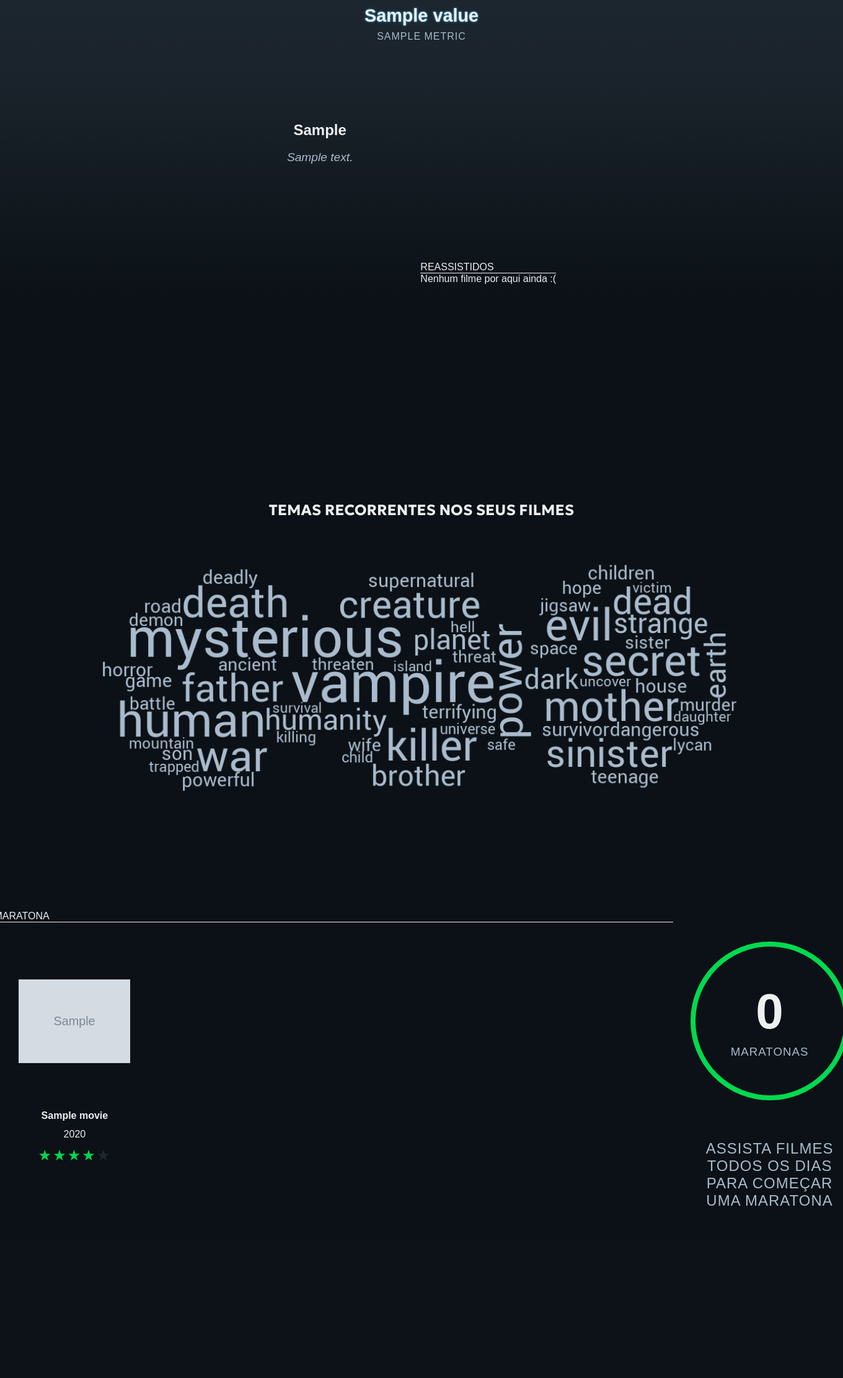
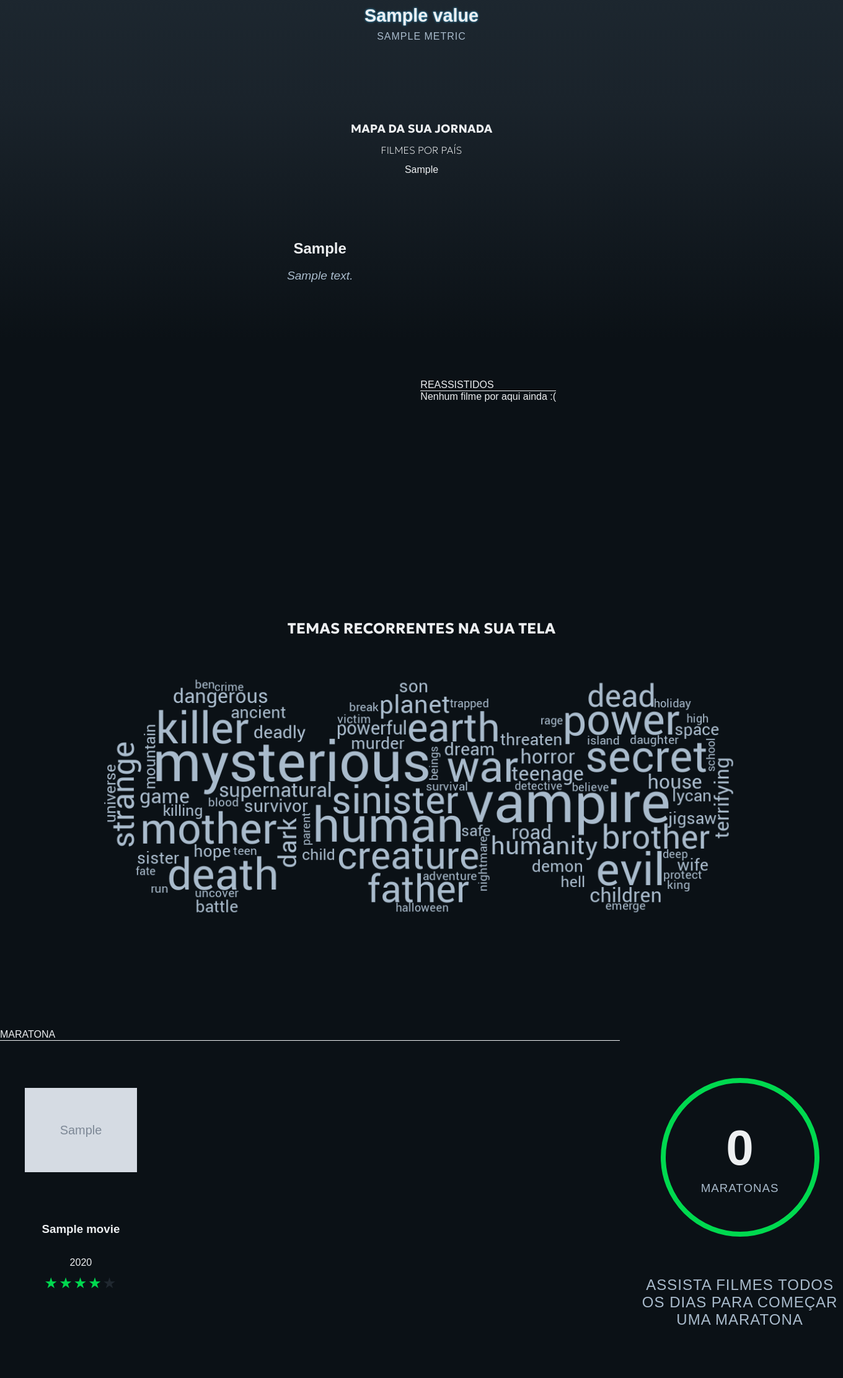
Before and after one commit to 3runoAM/LetterboxdData, a Flask app: template app/templates/profile.html in a window 1360 px wide. Shown: the part 159-2382 px from the top of the page at 62% size. Before the commit the page ends 2104 px from the top, so only its background shows below. Run offline with Flask 3, Linux system fonts and the light colour scheme; the template is opened without the code that fills it: most values are stand-ins (such as "Sample title", 1, 10 or a date in 2020); grey boxes marked "Sample" are stand-in pictures.

Commit message:
Implementa mapa do tipo scatter e atualiza estilização

```diff
--- a/app/static/css/movieList.css
+++ b/app/static/css/movieList.css
@@ -43,7 +43,8 @@
     list-style: none;
     overflow-x: auto;
     overflow-y: hidden;
-    width: 60rem;
+    max-width: 60rem;
+    height: 30rem;
 }
 
 .movie-list::-webkit-scrollbar {
@@ -79,14 +80,23 @@
     height: 28rem;
 }
 
+.movie-list > li > img {
+    width: 11.3rem;
+}
+
 .movie-info {
     display: flex;
     flex-direction: column;
+    align-items: center;
     gap: 0.8rem;
 }
 
 .movie-info > h3 {
-    font-size: 1rem;
+    display: flex;
+    flex-direction: column;
+    justify-content: center;
+    width: 11.3rem;
+    height: 4rem;
     text-align: center;
 }
 
--- a/app/static/css/profile.css
+++ b/app/static/css/profile.css
@@ -190,3 +190,29 @@
     justify-content: center;
     gap: 1rem;
 }
+
+.chart-container.movie-map {
+    flex-direction: column;
+}
+
+.controls {
+    display: flex;
+    align-items: center;
+    justify-content: center;
+    margin: 0.8rem;
+    font-family: var(--geologica);
+    font-weight: lighter;
+    text-transform: uppercase;
+}
+
+.chart-container.movie-map > h3 {
+    font-family: var(--geologica);
+    font-weight: bold;
+    text-transform: uppercase;
+    margin: 0;
+}
+
+.chart-container.movie-map > div {
+    width: 60rem;
+    height: 30rem;
+}
--- a/app/templates/partials/macros.html
+++ b/app/templates/partials/macros.html
@@ -26,9 +26,9 @@
             <ol class="movie-list {{ id_class }}">
                 {% for movie in movies if movies %}
                     <li>
-                        <img src="{{ movie.Poster }}" alt="{{ movie.name }} poster" width="180">
+                        <img src="{{ movie.Poster }}" alt="{{ movie.Name }} poster" title="{{ movie.Name }}">
                         <div class="movie-info">
-                            <h3>{{ movie.Name }}</h3>
+                            <h3 title="{{ movie.Name }}">{{ movie.Name }}</h3>
                             <p>{{ movie.Year }}</p>
                             <div class="stars" style="--rating: {{ movie.Rating }};" aria-label="Nota: {{ movie.Rating }} de 5" title="{{ movie.Rating }}"></div>
                         </div>
--- a/app/templates/profile.html
+++ b/app/templates/profile.html
@@ -26,6 +26,17 @@
                 {% endfor %}
             </section>
 
+            <div class="chart-container movie-map">
+                <h3>Mapa da sua jornada</h3>
+
+                <span class="controls">
+                    <p>FILMES POR PAÍS</p>
+                </span>
+
+
+                {{ movie_map | safe }}
+            </div>
+
             <div class="chart-container rewatch">
                 {% from "partials/macros.html" import profiling %}
 
@@ -39,7 +50,7 @@
             </div>
 
             <section class="chart-container word-cloud">
-                <h2>Temas recorrentes nos seus filmes</h2>
+                <h2>Temas recorrentes na sua tela</h2>
                 <span class="horizontal-line word-cloud"></span>
 
                 <img src="{{ url_for("static", filename="images/overview_cloud.png") }}"
```
Also changed, not shown: app/context_engine.py (+62 -66 lines), app/graph_builder.py (+17 -73 lines), app/routes.py (+7 -3 lines), app/static/images/overview_cloud.png, app/static/masks/star_mask.png (added). Lines whose indentation alone changed are shown as unchanged.
